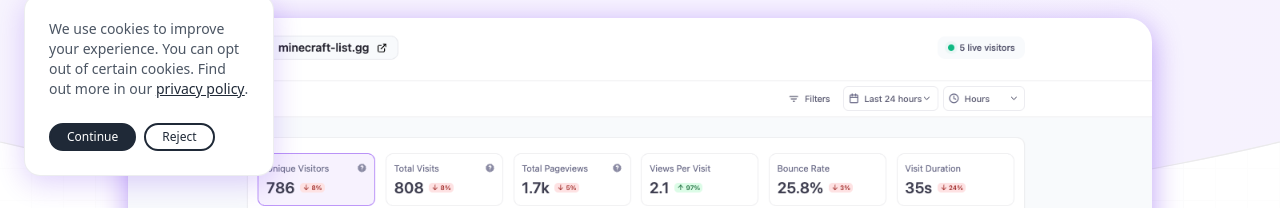
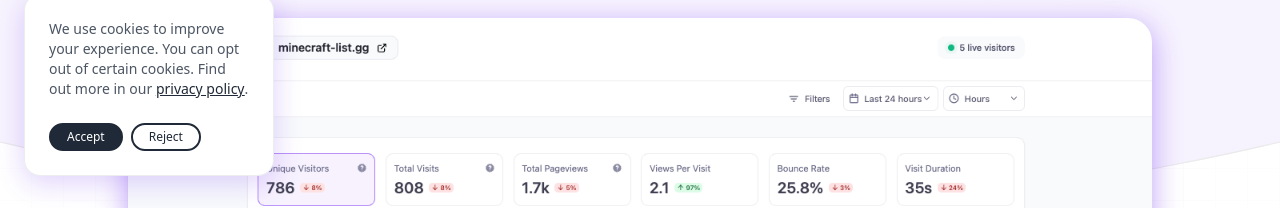
Before and after one commit to Gazella-Team/LM-Consulting, a Next.js app: page / in a window 1280 px wide. Shown: the part 600-808 px from the top of the page. Built offline with nearby package versions, Linux system fonts and the light colour scheme; what @ebay/nice-modal-react, @toolbird/web would draw is missing.

Commit message:
Cookie button

```diff
--- a/src/components/Layout/CookiePopup.tsx
+++ b/src/components/Layout/CookiePopup.tsx
@@ -40,7 +40,7 @@ export default function CookiePopup() {
 						onClick={handleAccept}
 						className="bg-gray-800 border-2 border-gray-800 font-medium text-xs text-white px-4 py-1 rounded-full"
 					>
-						Continue
+						Accept
 					</button>
 					<button
 						onClick={handleReject}
```
